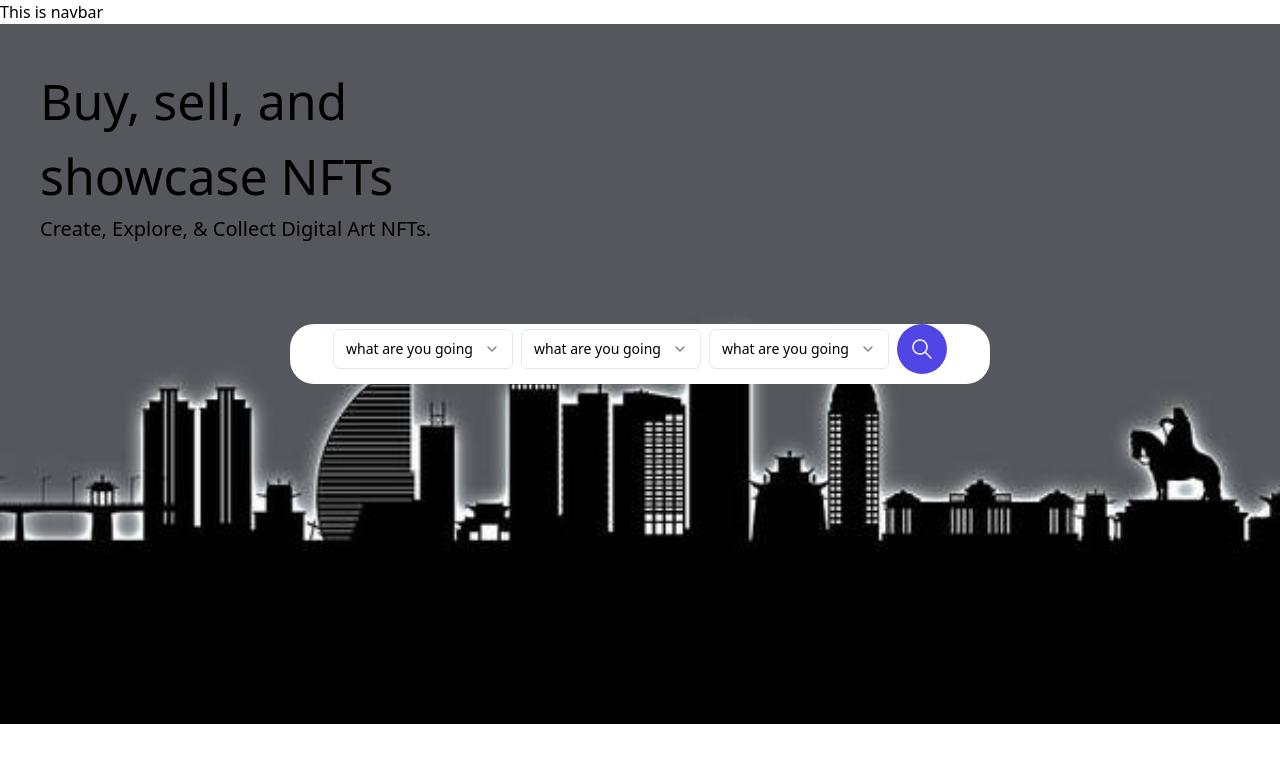
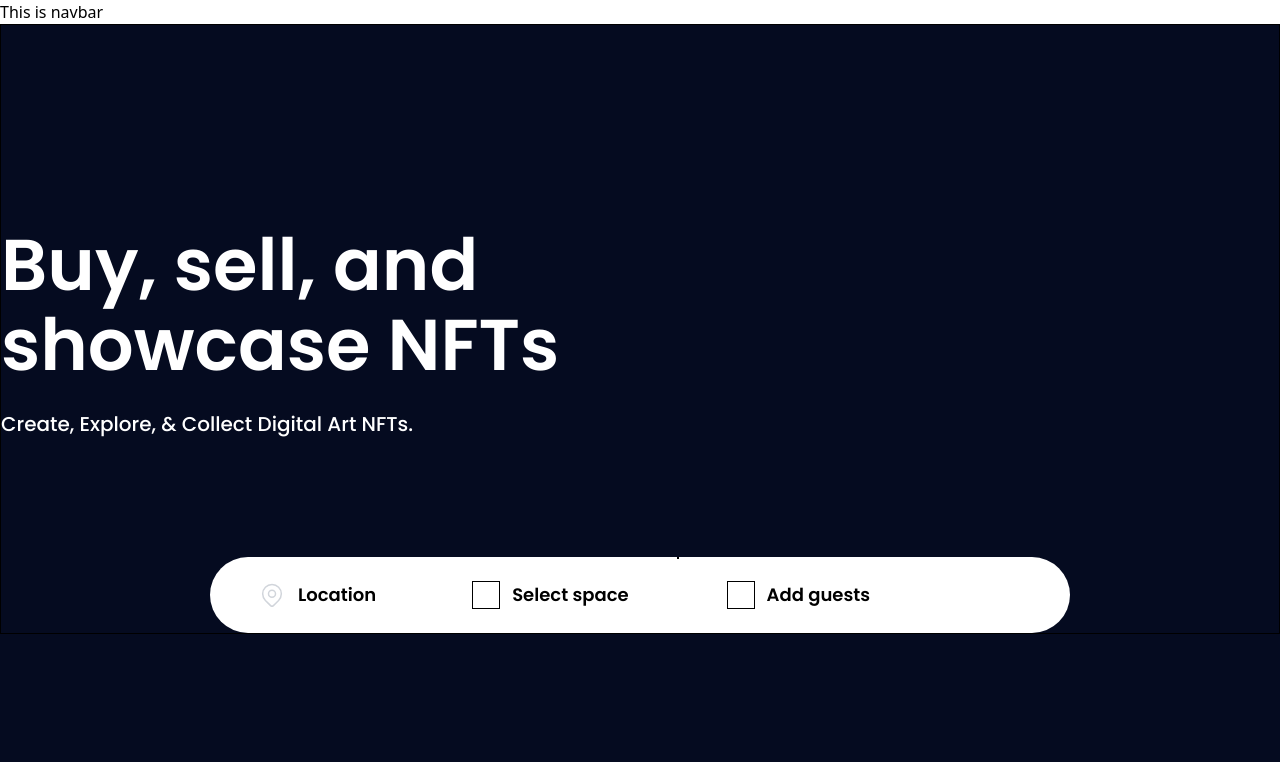
Before and after one commit to Tuugii0526/alpha-bros, a Next.js app in the folder web/: page / in a window 1280 px wide. Shown: the top 762 px of the page. Built offline with nearby package versions, Linux system fonts and the light colour scheme.

Commit message:
hero hesgiig ynzalj bgaa font family hiisen Poppins , Inter bolon MainColor hiisen baigaa

```diff
--- a/web/app/globals.css
+++ b/web/app/globals.css
@@ -1,3 +1,5 @@
+@import url("https://fonts.googleapis.com/css2?family=Inter:ital,opsz,wght@0,14..32,100..900;1,14..32,100..900&family=Poppins:ital,wght@0,100;0,200;0,300;0,400;0,500;0,600;0,700;0,800;0,900;1,100;1,200;1,300;1,400;1,500;1,600;1,700;1,800;1,900&display=swap");
+
 @tailwind base;
 @tailwind components;
 @tailwind utilities;
@@ -5,5 +7,5 @@
 .hero-background {
   background-image: url("/mongolia.jpeg");
   background-size: cover;
-  background-position: end;
+  background-position: center;
 }
--- a/web/app/layout.tsx
+++ b/web/app/layout.tsx
@@ -27,9 +27,7 @@ export default function RootLayout({
       <body
         className={`${geistSans.variable} ${geistMono.variable} antialiased`}
       >
-        <div className="container m-auto">
         {children}
-        </div>
       </body>
     </html>
   );
--- a/web/components/features/homepage/Hero.tsx
+++ b/web/components/features/homepage/Hero.tsx
@@ -1,19 +1,51 @@
+import { LocationIcon } from "@/components/ui/icons";
 import { Search } from "./Search";
 
 export const Hero = () => {
   return (
-    <div className="w-full h-[700px] hero-background">
-      <div>
-        <div className="w-[559px] p-10">
-          <p className="text-[50px]">Buy, sell, and showcase NFTs</p>
-          <p className="text-[20px]">
-            Create, Explore, & Collect Digital Art NFTs.
-          </p>
-        </div>
-        <div className="pt-10">
-          <Search />
+    <main>
+      <div className="w-full h-[860px] bg-MainColor">
+        <div className="container m-auto border border-black">
+          <div className="text-white pt-[200px]">
+            <div className="flex flex-col gap-6 max-w-[559px]">
+              <p className="font-Poppins text-7xl not-italic font-semibold leading-[80px] text-white">
+                Buy, sell, and showcase NFTs
+              </p>
+              <p className="font-Poppins font-medium not-italic leading-normal text-xl text-white">
+                Create, Explore, & Collect Digital Art NFTs.
+              </p>
+            </div>
+            <div className="flex items-center justify-center pt-[118px]">
+              <div className="flex bg-white max-w-[860px] w-full rounded-[50px]">
+                <div className="flex items-center gap-3 py-6 px-12">
+                  <LocationIcon />
+                  <p className="font-Poppins text-lg font-semibold leading-7 not-italic text-black">
+                    Location
+                  </p>
+                </div>
+                <div className="flex items-center gap-3 py-6 px-12">
+                  <div className="w-7 h-7 border border-black"></div>
+                  <p className="font-Poppins text-lg font-semibold leading-7 not-italic text-black">
+                    Select space
+                  </p>
+                </div>
+                <div className="h-full border border-black"></div>
+                <div className="flex items-center gap-3 py-6 px-12">
+                  <div className="w-7 h-7 border border-black"></div>
+                  <p className="font-Poppins text-lg font-semibold leading-7 not-italic text-black">
+                    Add guests
+                  </p>
+                </div>
+                <button></button>
+              </div>
+            </div>
+          </div>
         </div>
       </div>
-    </div>
+    </main>
   );
 };
+
+{
+  /* <div className=""><Search /></div> */
+}
--- a/web/components/singlePage/SinglePage.tsx
+++ b/web/components/features/singlePage/SinglePage.tsx
@@ -2,7 +2,7 @@ export const SinglePage = () => {
   return (
     <div>
       <main className="bg-gray-50 pb-8">
-        <div className="max-w-7xl  mx-auto px-4 sm:px-6 lg:px-8">
+        <div className=" container  mx-auto px-4 sm:px-6 lg:px-8">
           <div className="grid grid-cols-1 lg:grid-cols-3 gap-4 mt-6">
             <div className="lg:col-span-2 rounded-lg overflow-hidden shadow">
               <img
--- a/web/components/pages/HomePage.tsx
+++ b/web/components/pages/HomePage.tsx
@@ -1,6 +1,6 @@
 import { Hero } from "../features/homepage/Hero";
 import { Navbar } from "../features/homepage/Navbar";
-import { SinglePage } from "../singlePage/SinglePage";
+import { SinglePage } from "../features/singlePage/SinglePage";
 
 export default function HomePage() {
   return (
--- /dev/null
+++ b/web/components/ui/icons/LocationIcon.tsx
@@ -0,0 +1,30 @@
+export const LocationIcon = () => {
+  return (
+    <svg
+      width="28"
+      height="28"
+      viewBox="0 0 28 28"
+      fill="none"
+      xmlns="http://www.w3.org/2000/svg"
+    >
+      <g id="Location marker">
+        <g id="Icon">
+          <path
+            d="M20.601 19.433C19.4523 20.5817 16.986 23.048 15.4151 24.6189C14.634 25.4 13.3692 25.4005 12.5881 24.6195C11.044 23.0753 8.62723 20.6586 7.40164 19.433C3.75675 15.7881 3.75675 9.87856 7.40164 6.23367C11.0465 2.58878 16.9561 2.58878 20.601 6.23367C24.2459 9.87856 24.2459 15.7881 20.601 19.433Z"
+            stroke="#D1D5DB"
+            stroke-width="1.5"
+            stroke-linecap="round"
+            stroke-linejoin="round"
+          />
+          <path
+            d="M17.5013 12.8333C17.5013 14.7663 15.9343 16.3333 14.0013 16.3333C12.0683 16.3333 10.5013 14.7663 10.5013 12.8333C10.5013 10.9003 12.0683 9.33333 14.0013 9.33333C15.9343 9.33333 17.5013 10.9003 17.5013 12.8333Z"
+            stroke="#D1D5DB"
+            stroke-width="1.5"
+            stroke-linecap="round"
+            stroke-linejoin="round"
+          />
+        </g>
+      </g>
+    </svg>
+  );
+};
--- a/web/components/ui/icons/index.ts
+++ b/web/components/ui/icons/index.ts
@@ -0,0 +1 @@
+export * from "./LocationIcon";
--- a/web/package.json
+++ b/web/package.json
@@ -9,9 +9,13 @@
     "lint": "next lint"
   },
   "dependencies": {
+    "@radix-ui/react-select": "^2.1.2",
+    "clsx": "^2.1.1",
+    "lucide-react": "^0.468.0",
     "next": "15.0.3",
     "react": "19.0.0-rc-66855b96-20241106",
-    "react-dom": "19.0.0-rc-66855b96-20241106"
+    "react-dom": "19.0.0-rc-66855b96-20241106",
+    "tailwind-merge": "^2.5.5"
   },
   "devDependencies": {
     "@types/node": "^20",
--- a/web/tailwind.config.ts
+++ b/web/tailwind.config.ts
@@ -9,8 +9,11 @@ export default {
   theme: {
     extend: {
       colors: {
-        background: "var(--background)",
-        foreground: "var(--foreground)",
+        MainColor: "#050B20",
+      },
+      fontFamily: {
+        Poppins: ["Poppins", "serif"],
+        Inter: ["Inter", "serif"],
       },
     },
   },
```
Also changed, not shown: 1 other file (tests, documents, lock files or other folders).
